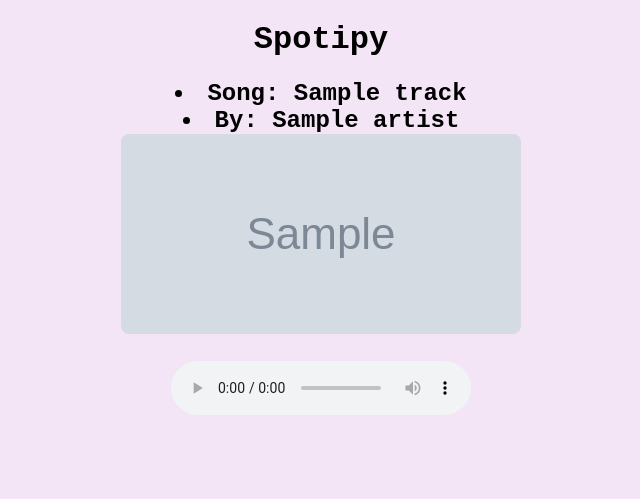
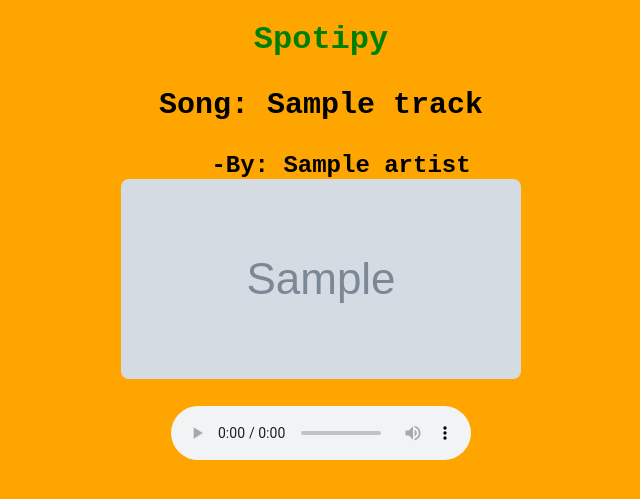
Before and after one commit to NJIT-CS490-SP21/project1-cyp5, a Flask app: page / in a window 1280 px wide. Shown: the top 499 px of the page, without its empty margins (319-959 px from the left). Run offline with Flask 2, Linux system fonts and the light colour scheme; grey boxes marked "Sample" are stand-in pictures; a database or web service that is not in the repository returns one stand-in record (values such as "Sample title"); data that the repository does not hold is empty.

Commit message:
Updated CSS and HTML styling.

```diff
--- a/static/style.css
+++ b/static/style.css
@@ -1,10 +1,10 @@
 body {
-    background-color: #f3e5f5;
+    background-color: orange;
     font-family: 'Courier New', monospace;
     text-align: center;
 }
 span{
-  color: blue;
+  color: green;
 }
 img {
   border-radius: 8px;
--- a/templates/index.html
+++ b/templates/index.html
@@ -6,10 +6,10 @@
 </head>
 
 <body>
-    <h1>Spotipy</h1>
+    <h1><span>Spotipy<span></h1>
     <h2><div class='container'>
-            <li> Song: {{music[0]}}</li>
-            <li> By: {{music[1]}}</li>
+           <dt><p style="font-size:30px;">Song: {{music[0]}}</pi></dt>
+            <dd>-By: {{music[1]}}</dd>
             <img src={{music[3]}} width="400" height="200">
             </h2>
             <h3>
```
